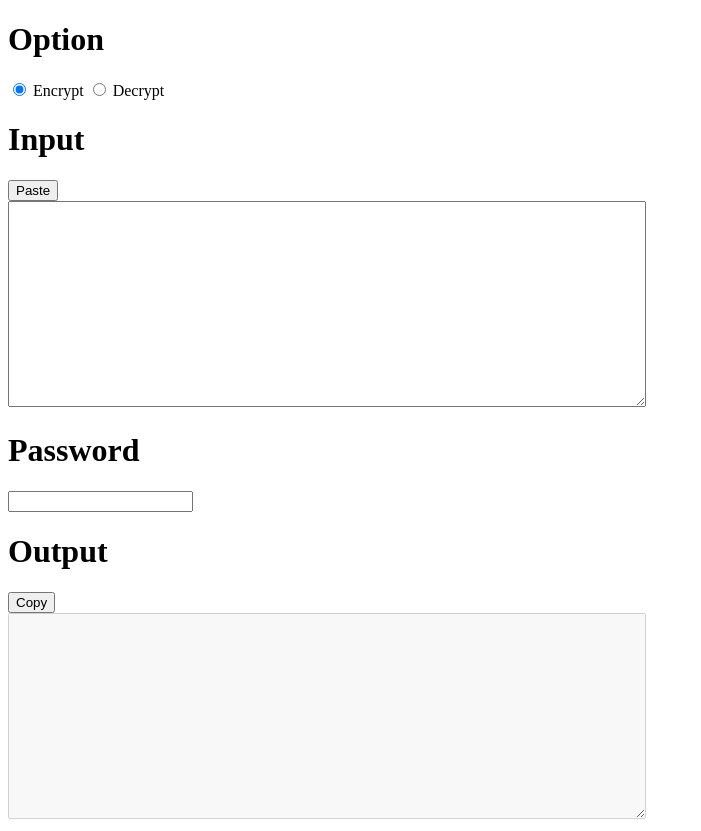
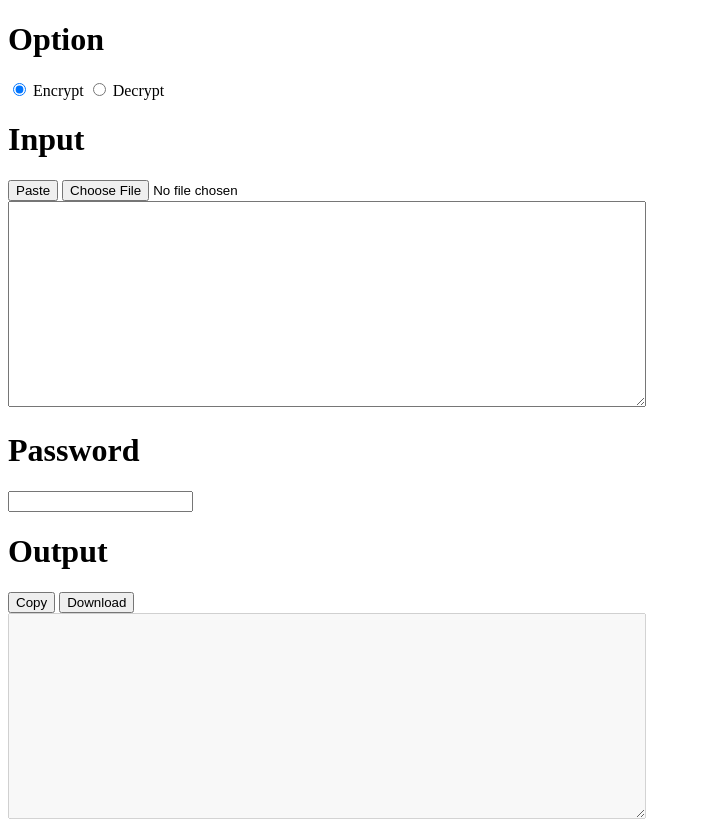
Before and after one commit to DTxCode/SimplePrivacy, a Svelte app: page / in a window 1280 px wide. Shown: the whole page, without its empty margins (0-701 px from the left). Built offline with nearby package versions, Linux system fonts and the light colour scheme.

Commit message:
Add file upload/download. No ZIP support yet.

```diff
--- a/src/App.svelte
+++ b/src/App.svelte
@@ -9,6 +9,7 @@
 
 	$: (async() => {
 		if (!input || !password) {
+			output = '';
 			return;
 		}
 
@@ -42,6 +43,28 @@
 		await navigator.clipboard.writeText(output);
 	}
 
+	function readFile(event) {
+		const fileList = event.target.files;
+
+		const fileReader = new FileReader();
+		fileReader.addEventListener('load', (event) => {
+			const result = event.target.result;
+			input = result;
+		});
+
+		fileReader.readAsText(fileList[0]);
+	}
+
+	function writeFile() {
+		// TODO: fix file extension and download format for zips
+		const filename = doEncrypt ? "output.gpg" : "output.zip";
+
+		var element = document.createElement('a');
+		element.setAttribute('href', 'data:text/plain;charset=utf-8,' + output);
+		element.setAttribute('download', filename);
+		element.click();
+	}
+
 </script>
 
 <h1>Option</h1>
@@ -59,6 +82,7 @@
 <button on:click={readClipboard}>
 	Paste
 </button>
+<input type="file" on:change={readFile}>
 <br>
 <textarea bind:value={input}></textarea>
 
@@ -69,6 +93,9 @@
 <button on:click={writeClipboard}>
 	Copy
 </button>
+<button on:click={writeFile}>
+	Download
+</button>
 <br>
 <textarea disabled value={output}></textarea>
 
--- a/src/scripts/crypto.js
+++ b/src/scripts/crypto.js
@@ -1,7 +1,6 @@
 const openpgp = require('openpgp');
 
-
-// TODO: upgrade to OpenPGP v5 and fix functions
+// TODO: upgrade to OpenPGP v5
 
 async function encrypt(input, password) {
     const message = await openpgp.message.fromText(input);
```
